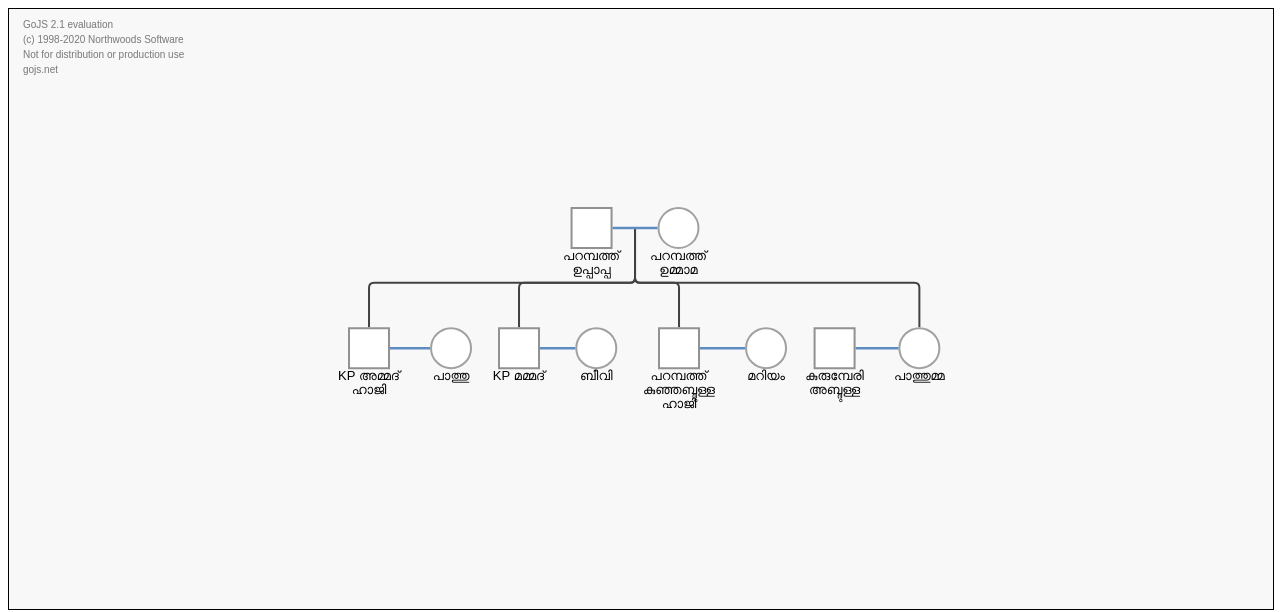
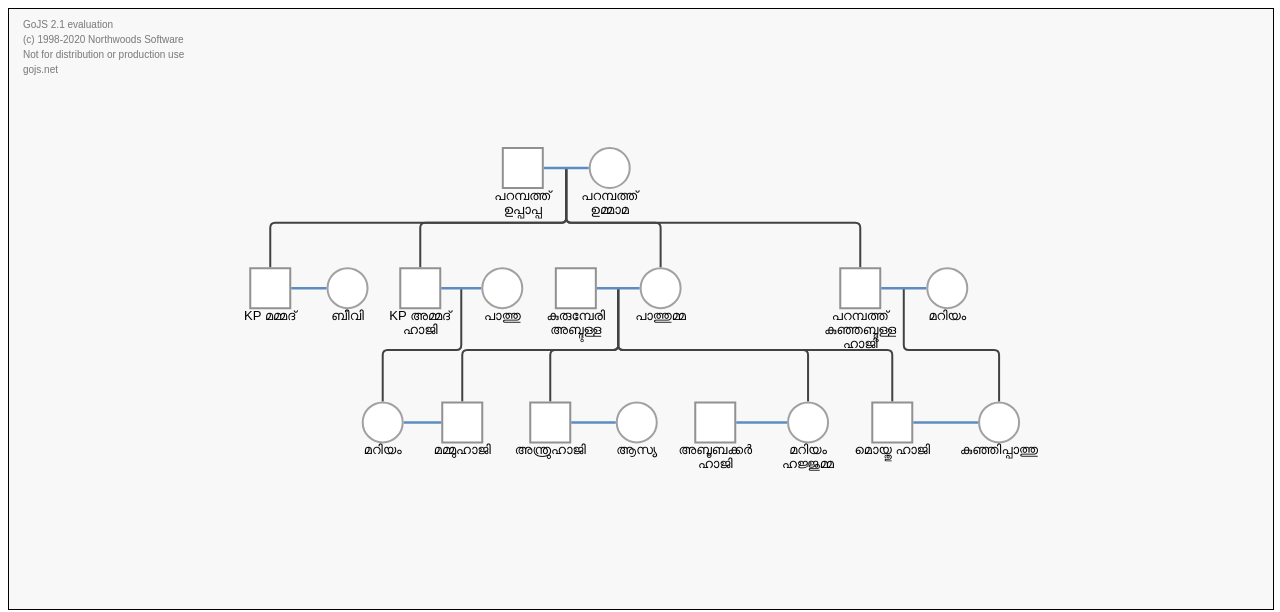
Before and after one commit to irshadgit/parambath-family, a plain HTML site: page index.html in a window 1280 px wide. Drawn offline with Linux system fonts and the light colour scheme.

Commit message:
Adding kurumberi

```diff
--- a/index.html
+++ b/index.html
@@ -196,6 +196,17 @@
         { key: 400, n: "കുരുമ്പേരി അബ്ദുള്ള", s: "M",ux: 401, a: [] },
         { key: 401, n: "പാത്തുമ്മ", s: "F",m: -11, f: -10, a: [] },
 
+        { key: 402, n: "മമ്മുഹാജി", s: "M",ux: 403,m:401,f:400, a: [] },
+        { key: 403, n: "മറിയം", s: "F",m:101,f:100,  a: [] },
+
+        { key: 404, n: "മൊയ്തു ഹാജി", s: "M",ux: 405,m:401,f:400, a: [] },
+        { key: 405, n: "കുഞ്ഞിപ്പാത്തു", s: "F",m:301,f:300,  a: [] },
+
+        { key: 405, n: "അന്ത്രുഹാജി", s: "M",ux: 406,m:401,f:400, a: [] },
+        { key: 406, n: "ആസ്യ", s: "F",  a: [] },
+
+        { key: 406, n: "മറിയം ഹജ്ജുമ്മ", s: "F",ux: 407,m:401,f:400, a: [] },
+        { key: 407, n: "അബൂബക്കർ ഹാജി", s: "M",  a: [] },
 
         { key: -10, n: "പറമ്പത്ത് ഉമ്മാമ", s: "F", ux: -11, a: [] },
         { key: -11, n: "പറമ്പത്ത് ഉപ്പാപ്പ", s: "M", a: [] }
```
